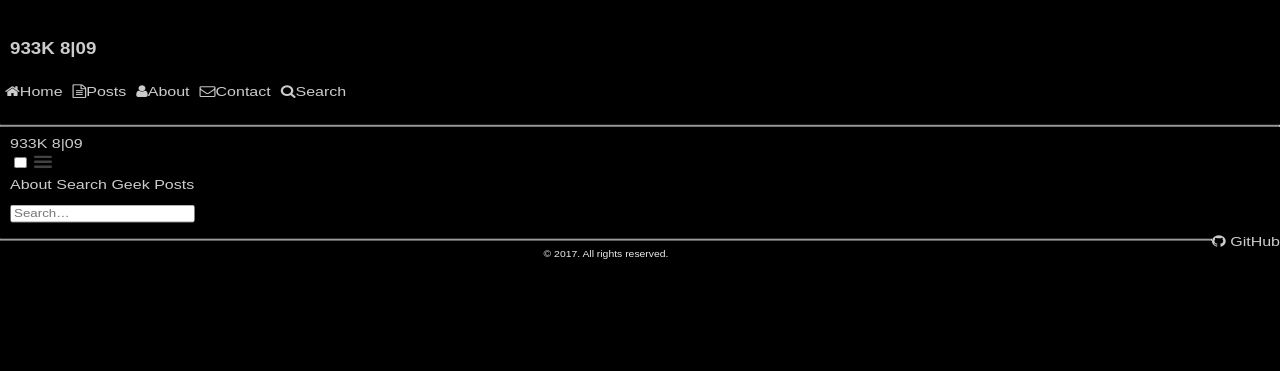
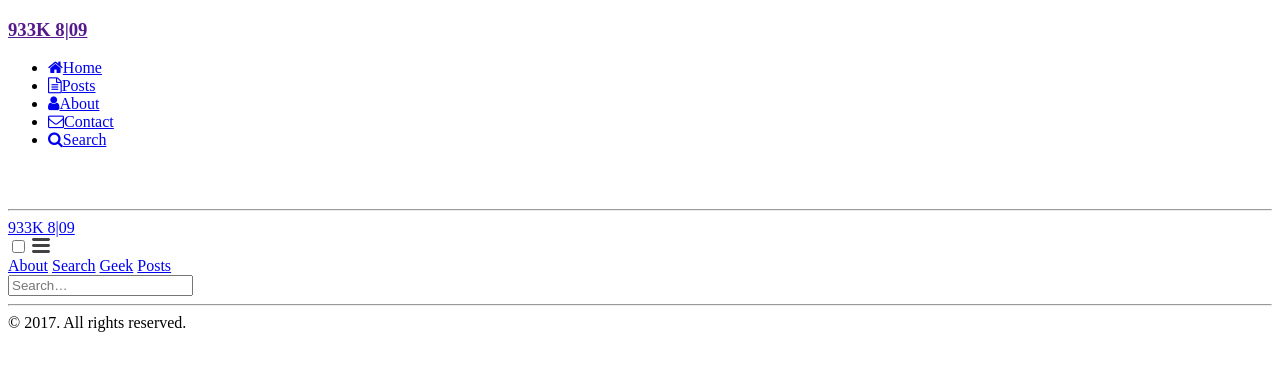
Before and after one commit to lumiere000/blog, a Jekyll site: the page built from search/index.html, in a window 1280 px wide. Shown: the top 371 px of the page. Built offline with Jekyll 4.4.1, drawn with Linux system fonts in a browser that asks for light colours; nearby versions of some CDN libraries; comment, search, counter and statistics services are not loaded.

Commit message:
top no-title css

```diff
--- a/_includes/top.html
+++ b/_includes/top.html
@@ -22,7 +22,7 @@
 <meta name="twitter:card" content="summary" />
 <meta property="og:type" content="website" />
 {% feed_meta %}
-<link href="../css/style.css" rel="stylesheet" type="text/css">{% if page.css %}
+<!--<link href="../css/style.css" rel="stylesheet" type="text/css">{% if page.css %}-->
 <style>{{ page.css }}</style>
 {% endif %}
   <!-- <script src="https://use.typekit.net/aec6dko.js"></script> -->
--- a/_layouts/no-title.html
+++ b/_layouts/no-title.html
@@ -10,7 +10,7 @@ layout: default
 {{ content }}
 </div>
 </div>
-{% include footer.html %}
+
 {% include end.html %}
 {% include analytics.html %}
 </body>
```
